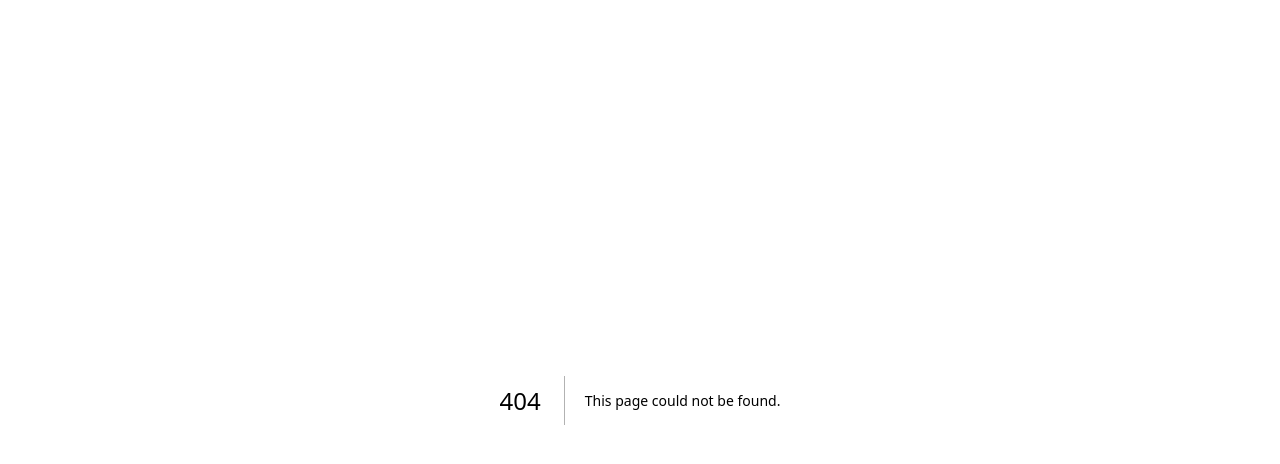
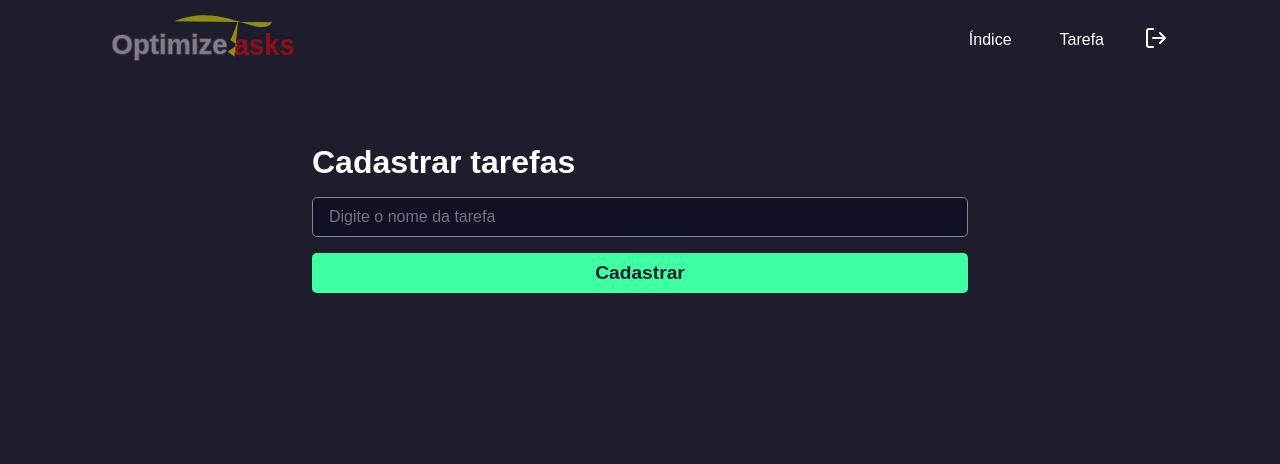
Before and after one commit to Zimbredu/frontend_tcc, a Next.js app: page /category in a window 1280 px wide. Before the commit this address had no page. Shown: the top 464 px of the page. Built offline with nearby package versions, Linux system fonts and the light colour scheme.

Commit message:
Finalido a pagina Categoria_Servico e Registro de tarefas.

```diff
--- a/src/components/Header/index.tsx
+++ b/src/components/Header/index.tsx
@@ -18,7 +18,7 @@
                 </Link>
 
                 <nav className={styles.menuNav}>
-                    <Link href='/categoriaServico' legacyBehavior>
+                    <Link href='/category' legacyBehavior>
                        <a>Índice</a>
                     </Link>
 
--- /dev/null
+++ b/src/pages/category/index.tsx
@@ -0,0 +1,58 @@
+import { useState, FormEvent } from "react";
+import Head from "next/head";
+import { Header } from '../../components/Header';
+
+import styles from './styles.module.scss';
+
+import { setupAPIClient } from "../../services/api";
+import { toast } from "react-toastify";
+
+export default function Category(){
+    const [name, setName] = useState('');
+
+    async function handleRegister(event: FormEvent){
+        event.preventDefault();
+
+        if(name === ''){
+            return;
+        }
+
+        const apiClient = setupAPIClient();
+        await apiClient.post('/category', {
+            name: name
+        })
+        toast.success('Tarefa cadastrada com sucesso!');
+        setName('');
+    }
+
+    return(
+        <>
+        <Head>
+            <title>Categoria servico - Optimize Tasks</title>
+        </Head>
+        <div>
+            <Header/>
+
+            <main className={styles.container}>
+                <h1>Cadastrar tarefas</h1>
+
+                <form className={styles.form} onSubmit={handleRegister}>
+                    <input
+                    type="text"
+                    placeholder="Digite o nome da tarefa"
+                    className={styles.input}
+                    value={name}
+                    onChange={ (e) => setName(e.target.value)}
+                    />
+
+                    <button className={styles.buttonAdd} type="submit">
+                        Cadastrar
+                    </button>
+
+                </form>
+            </main>
+
+        </div>
+        </>
+    )
+}
--- /dev/null
+++ b/src/pages/category/styles.module.scss
@@ -0,0 +1,40 @@
+.container{
+    max-width: 720px;
+    margin: 4rem auto;
+    padding: 0 2rem;
+
+    display: flex;
+    justify-content: space-between;
+    flex-direction: column;
+}
+
+.container h1{
+    color: var(--white);
+}
+
+.form{
+    display: flex;
+    flex-direction: column;
+    margin: 1rem 0;
+}
+
+.input{
+    background-color: var(--dark-900);
+    border: 0;
+    padding: 1rem;
+    height: 40px;
+    border-radius: 0.3rem;
+    color:  var(--white);
+    border: 1px solid var(--gray-100);
+    margin-bottom: 1rem;
+}
+
+.buttonAdd{
+    height: 40px;
+    border: 0;
+    background-color: var(--green-900);
+    font-weight: bold;
+    font-size: 1.2rem;
+    border-radius: 0.3rem;
+    color: var(--dark-700)
+}
```
